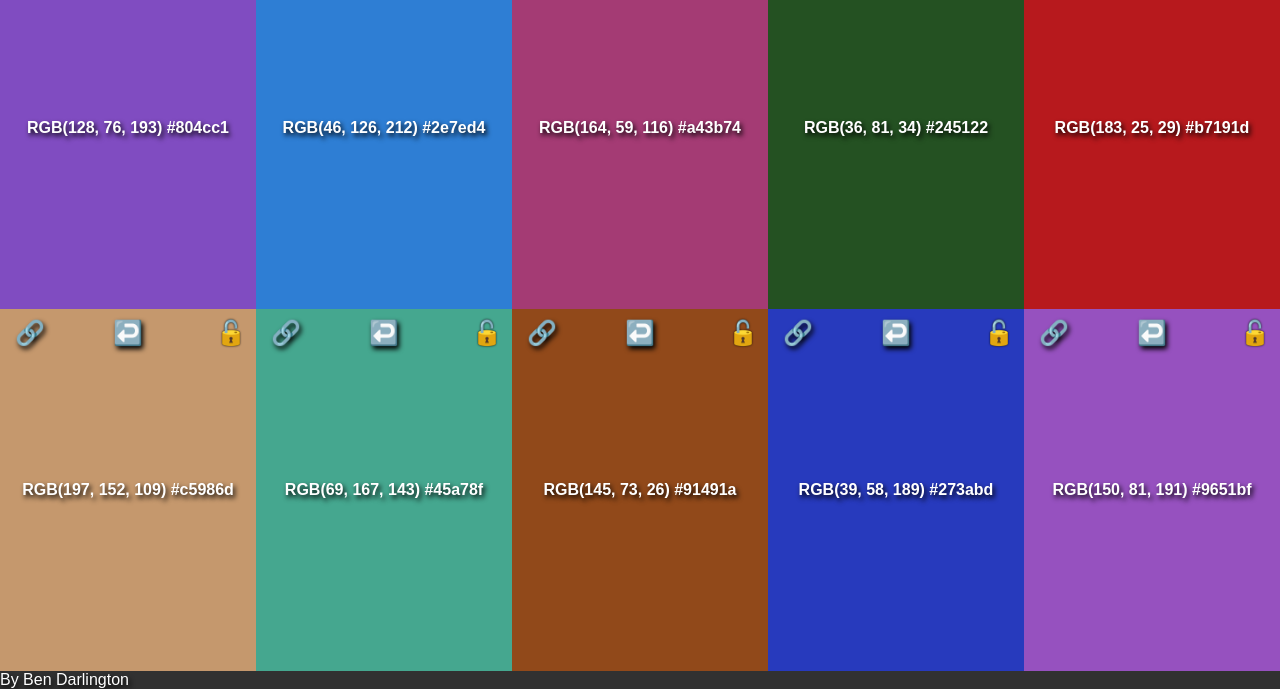
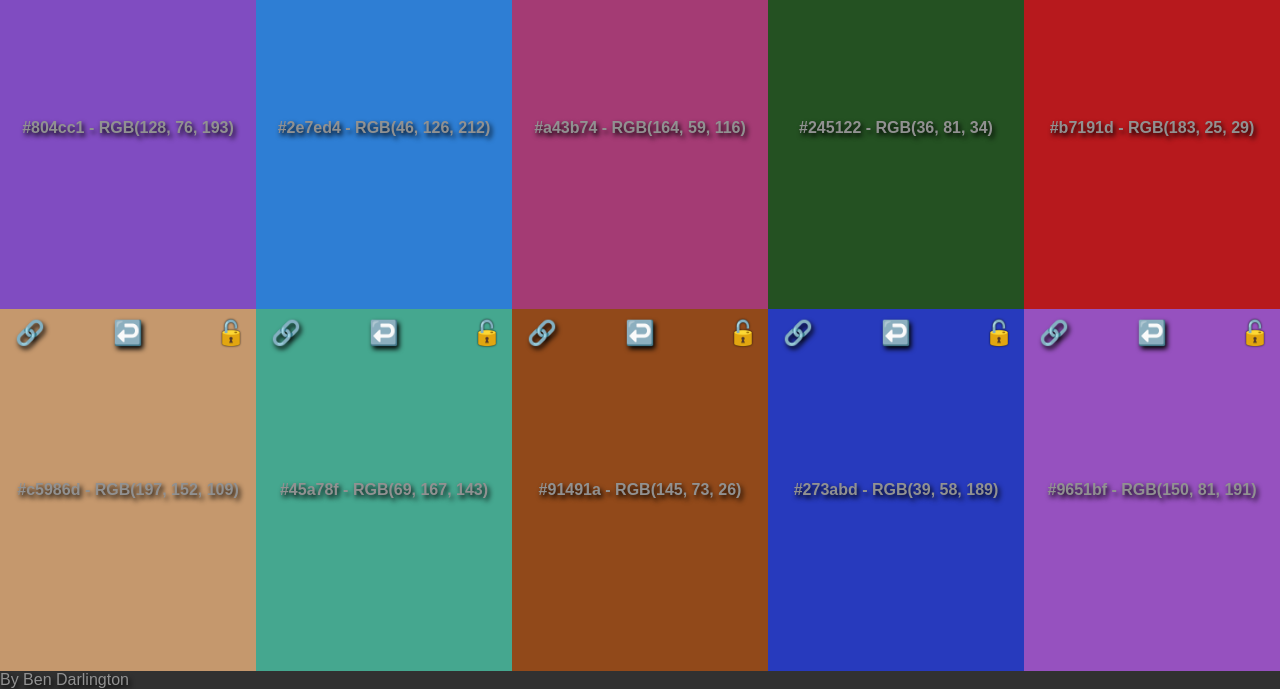
Before and after one commit to 3disturbed/SwatchThis, a plain HTML site: page index.html in a window 1280 px wide. Shown: the part 113-802 px from the top of the page. Drawn offline with Linux system fonts and the light colour scheme.

Commit message:
Update index.html

```diff
--- a/index.html
+++ b/index.html
@@ -14,7 +14,7 @@
             width: 100%;
             font-family: Arial, sans-serif;
             background-color: #313131;
-            color: #ffffff;
+            color: #919191;
             text-shadow: 2px 3px 5px #000000;
 
         }
@@ -291,8 +291,9 @@
                     }
                 });
                 // Add new text
-                const textNode = document.createTextNode(`RGB(${this.color.r}, ${this.color.g}, ${this.color.b})\n${this.color.hex}`);
+                const textNode = document.createTextNode(`${this.color.hex} - RGB(${this.color.r}, ${this.color.g}, ${this.color.b})`);
                 this.element.insertBefore(textNode, this.lockIcon);
+
             }
 
             // Toggle the lock state
```
